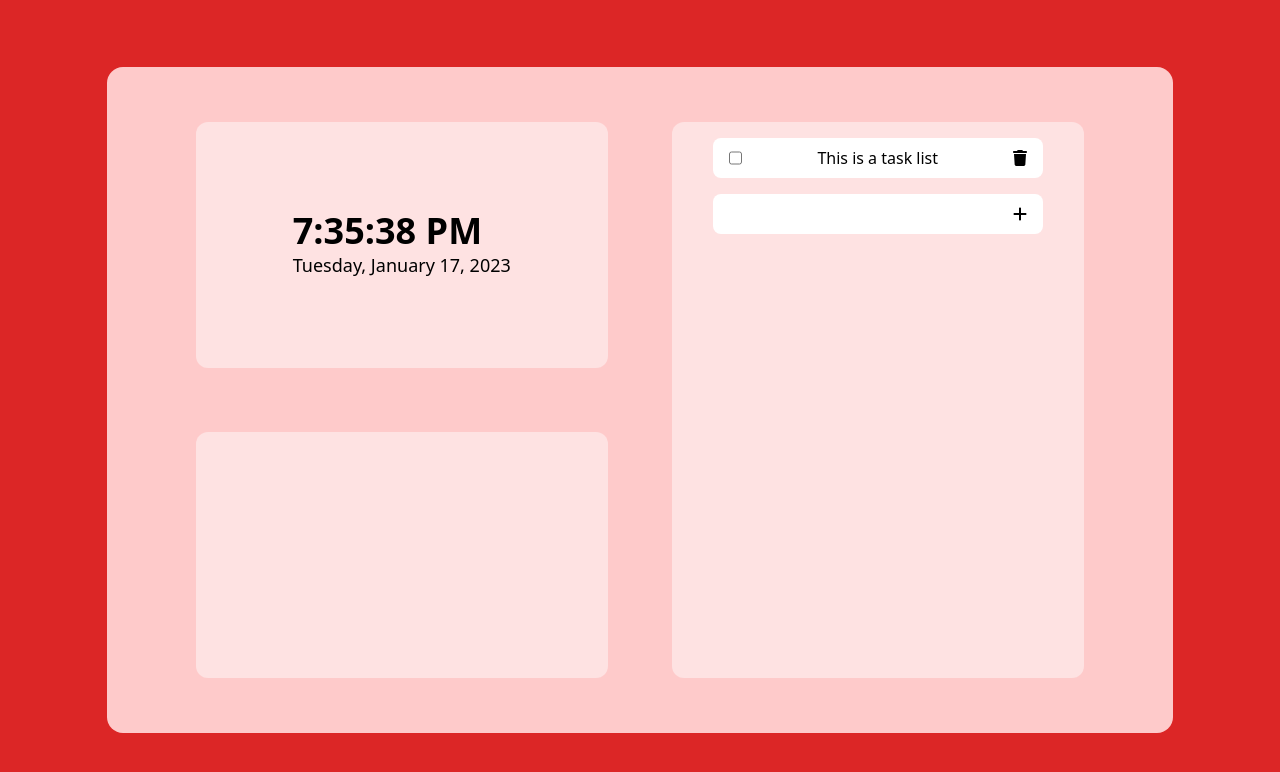
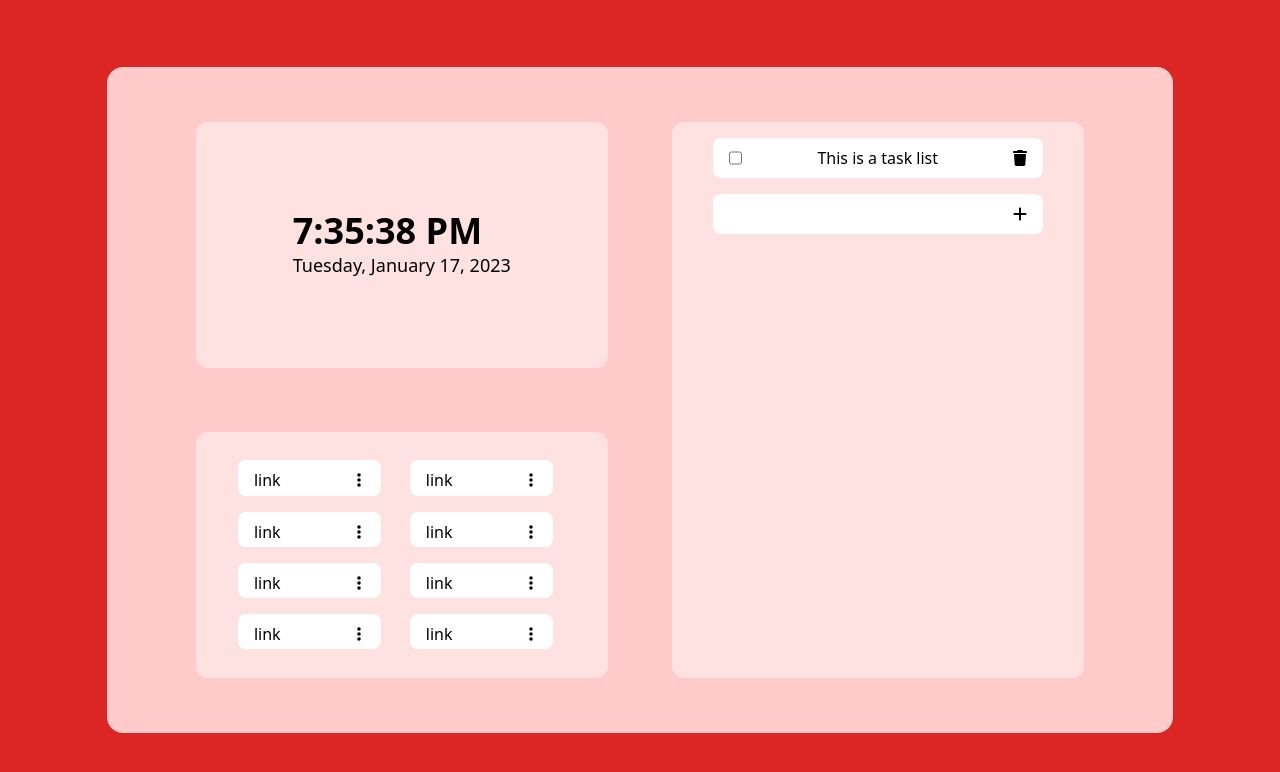
Before and after one commit to atklenner/homepage, a React (Vite) app: page / in a window 1280 px wide. Shown: the top 772 px of the page. Built offline with nearby package versions, Linux system fonts and the light colour scheme.

Commit message:
start working on Links widget

```diff
--- a/src/App.jsx
+++ b/src/App.jsx
@@ -1,6 +1,6 @@
-import Widget from "./components/Widget";
 import Time from "./components/Time";
 import ToDo from "./components/ToDo";
+import Links from "./components/Links";
 
 function App() {
   return (
@@ -9,7 +9,7 @@ function App() {
         <div className="grid grid-cols-2 grid-rows-4 gap-16 h-5/6 w-5/6">
           <Time />
           <ToDo />
-          <Widget type="short"/>
+          <Links />
         </div>
       </div>
     </div>
--- /dev/null
+++ b/src/components/Link.jsx
@@ -0,0 +1,20 @@
+import {FontAwesomeIcon} from "@fortawesome/react-fontawesome";
+import {faEllipsisVertical} from "@fortawesome/free-solid-svg-icons";
+import Block from "./Block";
+
+function Link() {
+  return (
+    <Block>
+      <div className="flex justify-between w-full">
+        <a href="https://www.twitter.com" className="grow mr-4" target="_blank">
+          link
+        </a>
+        <button className="px-1">
+          <FontAwesomeIcon icon={faEllipsisVertical} />
+        </button>
+      </div>
+    </Block>
+  )
+}
+
+export default Link;
--- /dev/null
+++ b/src/components/LinkList.jsx
@@ -0,0 +1,18 @@
+import Link from "./Link";
+
+function LinkList() {
+  return (
+    <>
+      <Link />
+      <Link />
+      <Link />
+      <Link />
+      <Link />
+      <Link />
+      <Link />
+      <Link />
+    </>
+  )
+}
+
+export default LinkList;
--- /dev/null
+++ b/src/components/Links.jsx
@@ -0,0 +1,14 @@
+import Widget from "./Widget";
+import LinkList from "./LinkList";
+
+function Links() {
+  return (
+    <Widget type="short">
+      <div className="grid grid-cols-2 grid-rows-4 w-5/6 h-5/6">
+        <LinkList />
+      </div>
+    </Widget>
+  )
+}
+
+export default Links;
```
